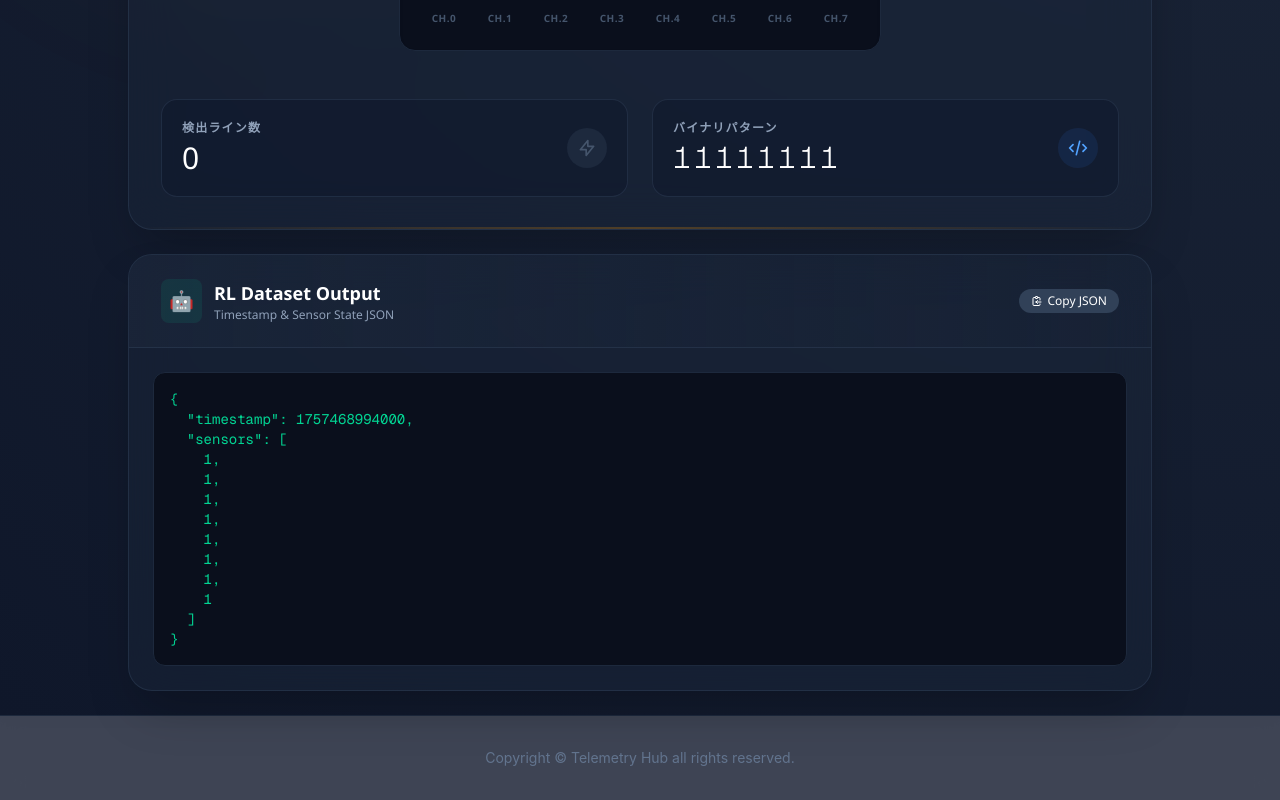
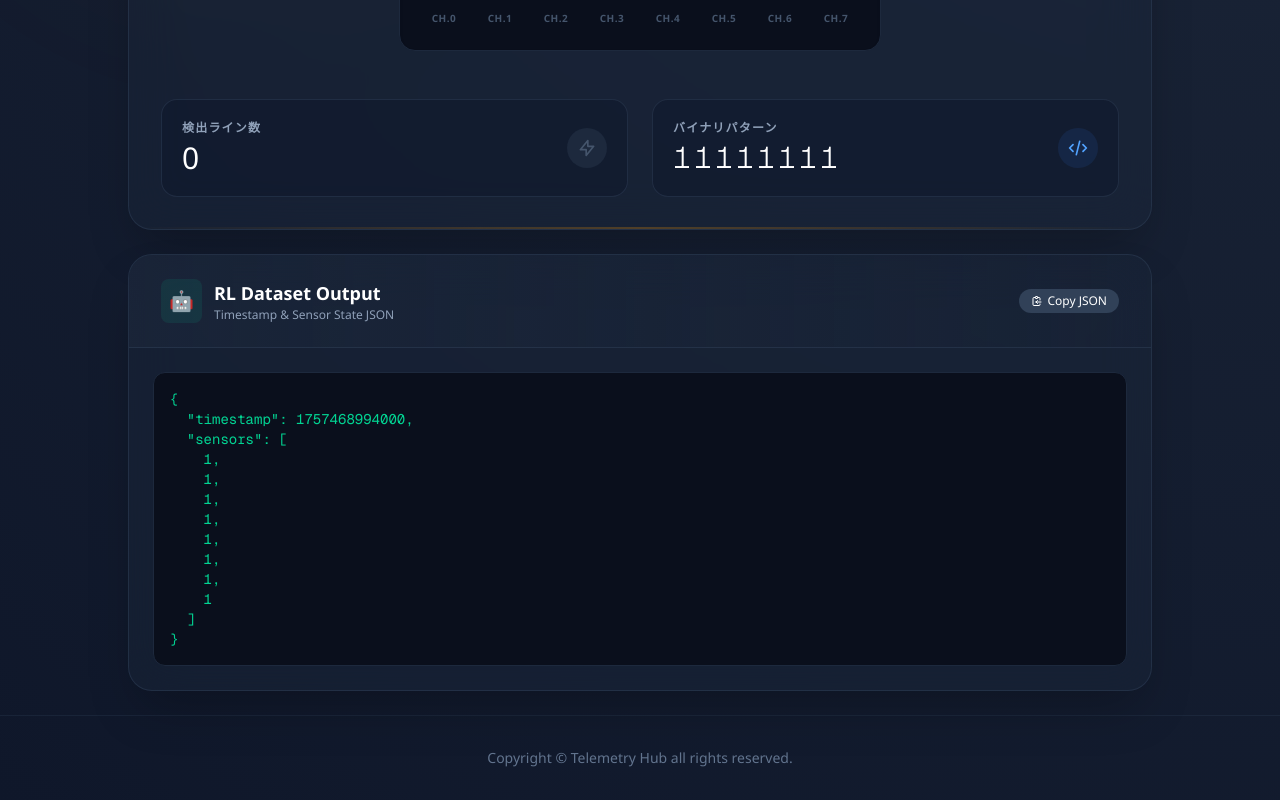
Before and after one commit to Juna1013/4th-PBL-front, a Next.js app: page /dashboard in a window 1280 px wide. Shown: the part 851-1651 px from the top of the page. Built offline with nearby package versions, Linux system fonts and the light colour scheme; no server answers.

Commit message:
フッターの背景をボディと統一（全体レイアウトへのスタイル移動）

```diff
--- a/src/app/about/page.tsx
+++ b/src/app/about/page.tsx
@@ -4,10 +4,7 @@ import Navigation from '@/components/Navigation';
 
 export default function About() {
     return (
-        <div className="min-h-screen text-slate-200 font-sans" style={{
-            background: 'radial-gradient(circle at top right, #1e293b 0%, #0f172a 100%)',
-            fontFamily: "'Segoe UI', 'Hiragino Kaku Gothic ProN', 'Hiragino Sans', Meiryo, sans-serif",
-        }}>
+        <div className="min-h-screen">
             <Navigation />
 
             <main className="pt-24 px-6 pb-20">
--- a/src/app/dashboard/page.tsx
+++ b/src/app/dashboard/page.tsx
@@ -23,10 +23,7 @@ export default function Dashboard() {
     const sensorBinary = data?.sensor_binary || sensors.join('');
 
     return (
-        <div className="min-h-screen text-slate-200 font-sans" style={{
-            background: 'radial-gradient(circle at top right, #1e293b 0%, #0f172a 100%)',
-            fontFamily: "'Segoe UI', 'Hiragino Kaku Gothic ProN', 'Hiragino Sans', Meiryo, sans-serif",
-        }}>
+        <div className="min-h-screen">
             <Navigation />
 
             {/* ナビゲーションバーの高さ分のパディング */}
--- a/src/app/features/page.tsx
+++ b/src/app/features/page.tsx
@@ -4,10 +4,7 @@ import Navigation from '@/components/Navigation';
 
 export default function Features() {
     return (
-        <div className="min-h-screen text-slate-200 font-sans" style={{
-            background: 'radial-gradient(circle at top right, #1e293b 0%, #0f172a 100%)',
-            fontFamily: "'Segoe UI', 'Hiragino Kaku Gothic ProN', 'Hiragino Sans', Meiryo, sans-serif",
-        }}>
+        <div className="min-h-screen">
             <Navigation />
 
             <main className="pt-24 px-6 pb-20">
--- a/src/app/layout.tsx
+++ b/src/app/layout.tsx
@@ -26,7 +26,12 @@ export default function RootLayout({
   return (
     <html lang="ja">
       <body
-        className={`${geistSans.variable} ${geistMono.variable} antialiased`}
+        className={`${geistSans.variable} ${geistMono.variable} antialiased text-slate-200`}
+        style={{
+          background: 'radial-gradient(circle at top right, #1e293b 0%, #0f172a 100%)',
+          fontFamily: "'Segoe UI', 'Hiragino Kaku Gothic ProN', 'Hiragino Sans', Meiryo, sans-serif",
+          minHeight: '100vh',
+        }}
       >
         {children}
         <Footer />
--- a/src/app/page.tsx
+++ b/src/app/page.tsx
@@ -5,10 +5,7 @@ import Navigation from '@/components/Navigation';
 
 export default function Home() {
   return (
-    <div className="min-h-screen text-slate-200 font-sans" style={{
-      background: 'radial-gradient(circle at top right, #1e293b 0%, #0f172a 100%)',
-      fontFamily: "'Segoe UI', 'Hiragino Kaku Gothic ProN', 'Hiragino Sans', Meiryo, sans-serif",
-    }}>
+    <div className="min-h-screen">
       <Navigation />
 
       <main className="pt-24 px-6 pb-20">
--- a/src/components/Footer.tsx
+++ b/src/components/Footer.tsx
@@ -1,6 +1,6 @@
 export default function Footer() {
     return (
-        <footer className="w-full py-8 text-center text-slate-500 text-sm bg-slate-900/80 backdrop-blur-md border-t border-slate-800">
+        <footer className="w-full py-8 text-center text-slate-500 text-sm border-t border-slate-700/30">
             <p>Copyright &copy; Telemetry Hub all rights reserved.</p>
         </footer>
     );
```
